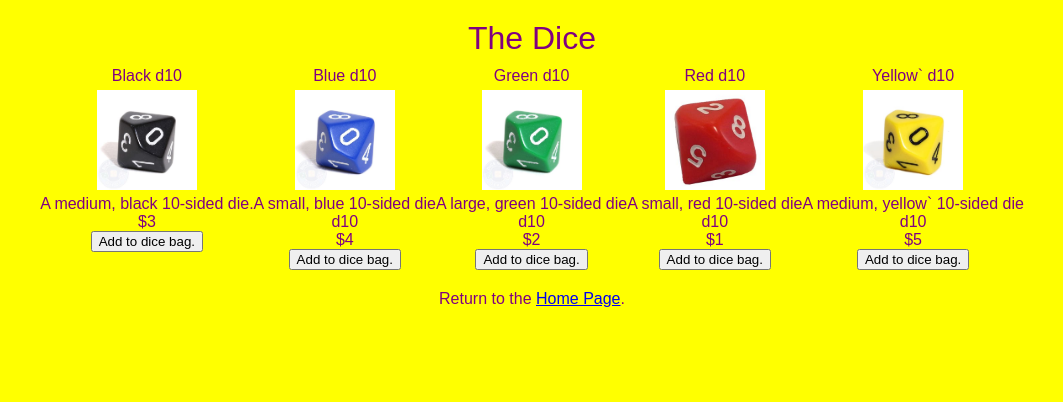
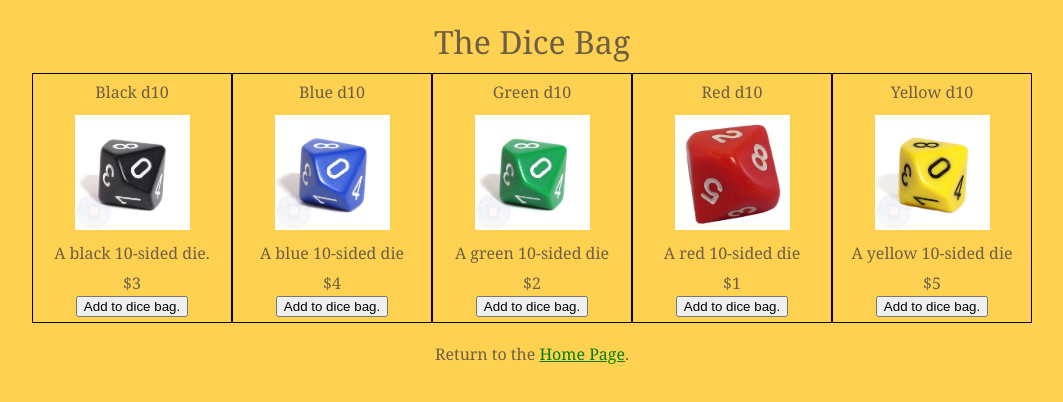
Before and after one commit to franco-ortega/lab-06-dice-shop, a plain HTML site: page products/index.html in a window 1280 px wide. Shown: the whole page, without its empty margins (108-1171 px from the left). Drawn offline with Linux system fonts and the light colour scheme.

Commit message:
touch up css

```diff
--- a/products/dice.js
+++ b/products/dice.js
@@ -3,7 +3,7 @@ export const dice = [
         id: 'black d10',
         name: 'Black d10',
         photo: 'd10_black.jpeg',
-        description: 'A medium, black 10-sided die.',
+        description: 'A black 10-sided die.',
         category: '',
         price: '3',
     },
@@ -12,32 +12,32 @@ export const dice = [
         id: 'blue d10',
         name: 'Blue d10',
         photo: 'd10_blue.jpeg',
-        description: 'A small, blue 10-sided die',
-        category: 'd10',
+        description: 'A blue 10-sided die',
+        category: '',
         price: '4'
     },
     {
         id: 'green d10',
         name: 'Green d10',
         photo: 'd10_green.jpeg',
-        description: 'A large, green 10-sided die',
-        category: 'd10',
+        description: 'A green 10-sided die',
+        category: '',
         price: '2'
     },
     {
         id: 'red d10',
         name: 'Red d10',
         photo: 'd10_red.jpeg',
-        description: 'A small, red 10-sided die',
-        category: 'd10',
+        description: 'A red 10-sided die',
+        category: '',
         price: '1'
     },
     {
         id: 'yellow d10',
-        name: 'Yellow` d10',
+        name: 'Yellow d10',
         photo: 'd10_yellow.jpeg',
-        description: 'A medium, yellow` 10-sided die',
-        category: 'd10',
+        description: 'A yellow 10-sided die',
+        category: '',
         price: '5'
     },
 
--- a/products/index.html
+++ b/products/index.html
@@ -1,5 +1,6 @@
 <!DOCTYPE html>
 <html lang="en">
+
 <head>
     <meta charset="UTF-8">
     <meta name="viewport" content="width=device-width, initial-scale=1.0">
@@ -7,17 +8,15 @@
     <link rel="stylesheet" href="../styles/main.css">
     <link rel="stylesheet" href="products.css">
 
-    <title>Products Page: Dice</title>
+    <title>The Dice Bag</title>
 </head>
+
 <body>
     <header>
-        The Dice
+        The Dice Bag
     </header>
 
-
     <ul id="list">
-
-
     </ul>
 
     <footer>
@@ -26,7 +25,6 @@
 
     <script type="module" src="dice.js"></script>
     <script type="module" src="products.js"></script>
-
 </body>
 
 </html>
--- a/products/products.css
+++ b/products/products.css
@@ -1,11 +1,13 @@
 body {
-    background-color: yellow;
-    color: purple;
-    font-family: fantasy;
+    --raw-umber: #6d5f44ff;
+    --gold-crayola: #e8c992ff;
+    --maize-crayola: #ffd151ff;
+    background-color: var(--maize-crayola);
+    color: var(--raw-umber);
     padding: 10px;
     display: flex;
     flex-direction: column;
-    align-items: center;
+    justify-content: flex-start;
 }
 
 header {
@@ -22,15 +24,26 @@ li {
     display: flex;
     flex-direction: column;
     align-items: center;
+    justify-content: center;
+    height: 250px;
+    width: 200px;
+    border: 1px solid black;
+    text-align: center;
 }
 
 p {
-    margin: px;
+    margin: 1px;
+    padding: 1px;
 }
 
 img {
-    height: 100px;
+    height: 125px;
     margin: 5px;
+    padding: 5px;
+}
+
+a {
+    color: green;
 }
 
 footer {
--- a/styles/main.css
+++ b/styles/main.css
@@ -3,6 +3,18 @@
 }
 
 body {
-    background-color: lightblue;
-    color: brown
+    --raw-umber: #6d5f44ff;
+    --gold-crayola: #e8c992ff;
+    --maize-crayola: #ffd151ff;
+    background-color: var(--raw-umber);
+    color: var(--gold-crayola);
+    display: flex;
+    flex-direction: column;
+    align-items: center;
+    justify-content: center;
+    font-family: Cambria, Cochin, Georgia, Times, 'Times New Roman', serif;
 }
+
+a {
+    color: var(--maize-crayola);
+}
```
Also changed, not shown: index.html (+3 -18 lines).
